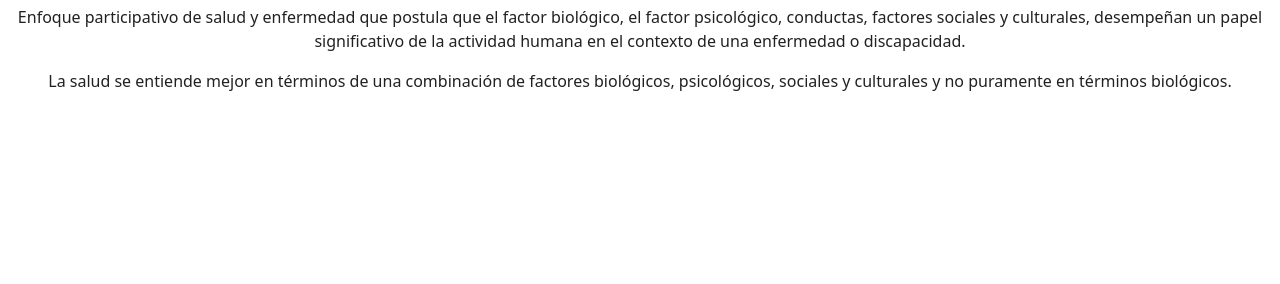
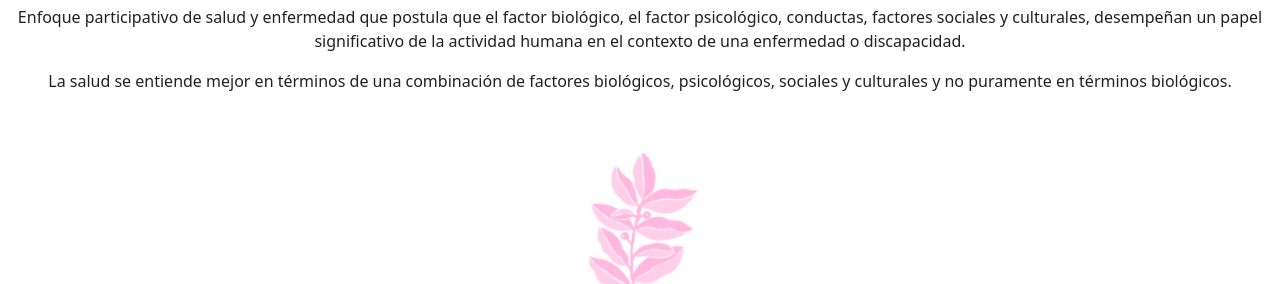
Before and after one commit to mapia-b/PreentregasCoder, a website: page index.html in a window 1280 px wide. Shown: the part 1012-1296 px from the top of the page. Drawn offline with nearby package versions, Linux system fonts and the light colour scheme; a web font is replaced by a local one.

Commit message:
cambios finales

```diff
--- a/index.html
+++ b/index.html
@@ -102,6 +102,9 @@
 
     </section>
 
+    <div class="img-indexx">
+        <img src="./img/rama.png" alt="Dibujo rama rosado" title="Dibujo rama rosado" class="esquema">
+    </div>
 
     <footer id="abajo">
 
--- a/scss/partials/_index.scss
+++ b/scss/partials/_index.scss
@@ -7,6 +7,16 @@
     transition: 0.3s;
 }
 
+.img-indexx img{
+    display: flex;
+    flex-direction: row;
+    justify-content: center;
+    width: 200px;
+    padding: 30px;
+    margin: 0 auto;
+    margin-top: 30px;
+    transition: 0.3s;
+}
 
 .esquema:hover {
     transform: scale(1.2) ;
--- a/scss/partials/_preguntasfrecuentes.scss
+++ b/scss/partials/_preguntasfrecuentes.scss
@@ -8,5 +8,6 @@
 }
 
 .color-alternado {
-    color: $color-uno !important;
+    background-color: $color-uno !important;
+    color: $color-dos !important;
 }
```
Also changed, not shown: pages/Modalidad.html (+1 -1 lines), css/styles.css, img/pia.png (deleted), scss/partials/_modalidad.scss (line endings or trailing spaces), 2 other files.
